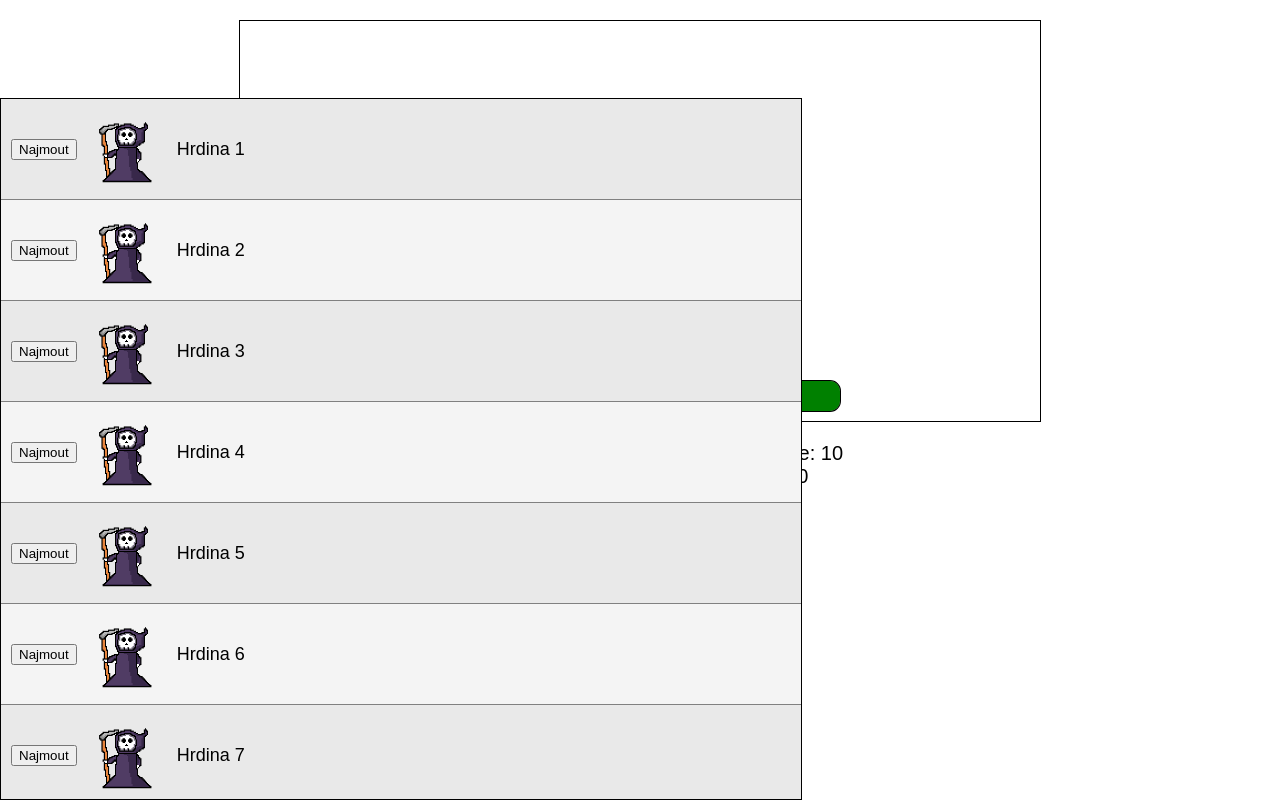
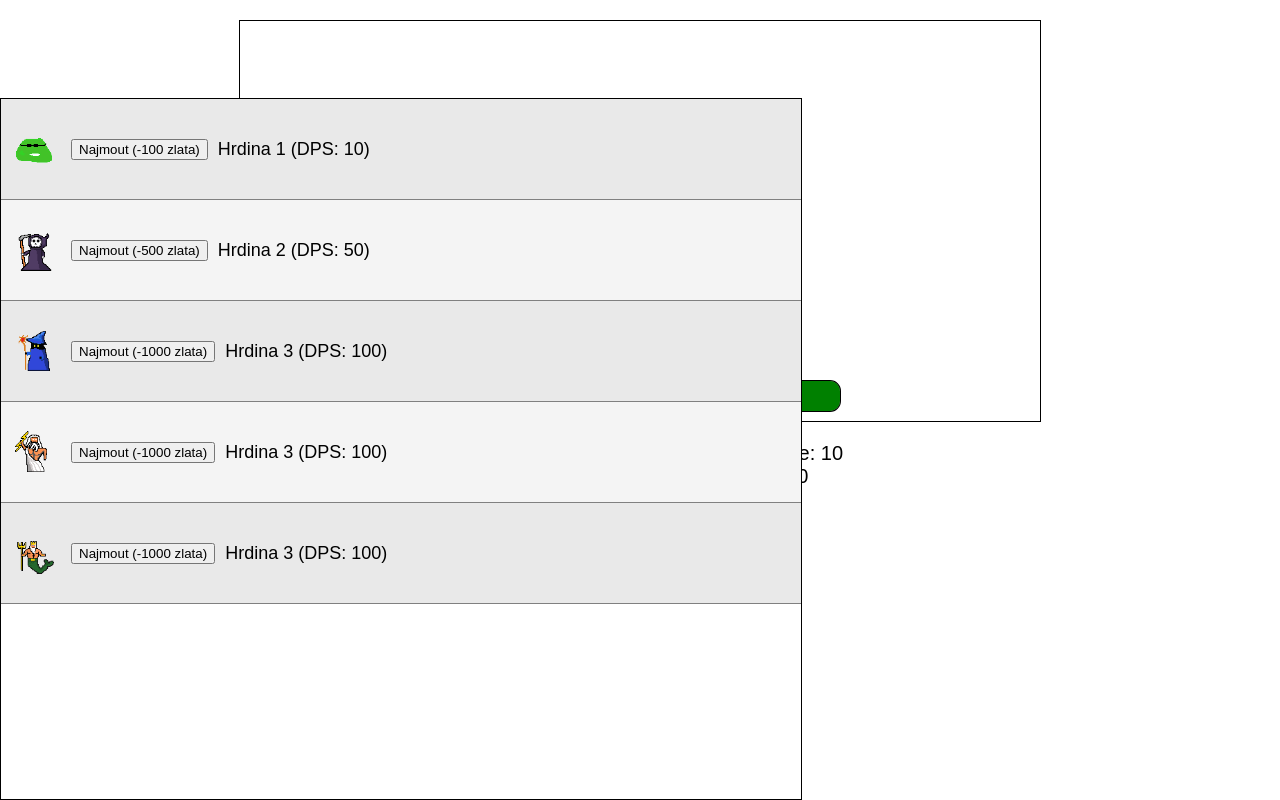
Before and after one commit to lesnijahoda/Rocnikova-prace, a plain HTML site: page index.html in a window 1280 px wide. Drawn offline with Linux system fonts and the light colour scheme.

Commit message:
celkové nový scrolovacý panel připravený na hrdiny upgrady+pole na hrdiny

```diff
--- a/res/css/style.css
+++ b/res/css/style.css
@@ -20,3 +20,6 @@ canvas {
      .hero-row:nth-child(odd) {
        background-color: #e9e9e9;
      }
+     .hero-row img {
+        border-radius: 10px; /* Zaoblené obrázky */
+     }
--- a/res/js/main.js
+++ b/res/js/main.js
@@ -54,7 +54,7 @@ class Enemy {
   }
 }
 
-// 🎮 Vytvoření instancí hrdiny a nepřítele
+// 🎮 Vytvoření hrdiny a nepřítele
 const hero = new Hero('Warrior', 10);
 const enemy = new Enemy('Goblin', 50, 20);
 
@@ -66,7 +66,7 @@ slimeImage.src = './res/img/sorcerer.png'; // Cesta k obrázku
 const canvas = document.getElementById('gameCanvas');
 const ctx = canvas.getContext('2d');
 
-// Zabránění označování textu na canvasu pomocí CSS
+// Zabránění označování textu na canvasu
 canvas.style.userSelect = 'none';
 canvas.style.webkitUserSelect = 'none';
 canvas.style.msUserSelect = 'none';
@@ -174,26 +174,53 @@ const heroPanel = document.getElementById('heroPanel');
 const heroImage = new Image();
 heroImage.src = './res/img/smrt.png';
 
-// Generování 20 hrdinů
-for (let i = 1; i <= 20; i++) {
-  const heroRow = document.createElement('div');
-  heroRow.className = 'hero-row';
-  const heroButton = document.createElement('button');
-  heroButton.textContent = 'Najmout';
-  heroButton.style.marginRight = '10px';
 
-  const heroImg = document.createElement('img');
-  heroImg.src = heroImage.src;
-  heroImg.alt = `Hrdina ${i}`;
-  heroImg.style.width = '80px';
-  heroImg.style.height = '80px';
-  heroImg.style.marginRight = '10px';
+// Seznam hrdinů/upgradů
+const upgrades = [
+  { name: "Hrdina 1", cost: 100, dps: 10, image: "./res/img/slime.png" },
+  { name: "Hrdina 2", cost: 500, dps: 50, image: "./res/img/smrt.png" },
+  { name: "Hrdina 3", cost: 1000, dps: 100, image: "./res/img/sorcerer.png" },
+  { name: "Hrdina 3", cost: 1000, dps: 100, image: "./res/img/zeus.png" },
+  { name: "Hrdina 3", cost: 1000, dps: 100, image: "./res/img/poseidon.png" },
 
+];
+
+// Generování řádků
+heroPanel.innerHTML = ""; // Vymažeme obsah panelu, pokud je potřeba
+
+upgrades.forEach((upgrade, index) => {
+  const heroRow = document.createElement("div");
+  heroRow.className = "hero-row";
+
+  const heroImage = document.createElement("img");
+  heroImage.src = upgrade.image;
+  heroImage.style.width = "50px";
+  heroImage.style.height = "50px";
+  heroImage.style.marginRight = "10px";
+
+  const heroButton = document.createElement("button");
+  heroButton.textContent = `Najmout (-${upgrade.cost} zlata)`;
+  heroButton.style.marginRight = "10px";
+
+  // Logika nákupu
+  heroButton.addEventListener("click", () => {
+    if (hero.gold >= upgrade.cost) {
+      hero.gold -= upgrade.cost;
+      hero.dps += upgrade.dps;
+      upgrade.cost = Math.floor(upgrade.cost * 1.5); // Zvýšení ceny
+      heroButton.textContent = `Najmout (-${upgrade.cost} zlata)`; // Aktualizace tlačítka
+      updateGameInfo();
+      console.log(`${upgrade.name} najat! DPS zvýšeno na ${hero.dps}`);
+    } else {
+      console.log("Nedostatek zlata!");
+    }
+  });
+
+  heroRow.appendChild(heroImage);
   heroRow.appendChild(heroButton);
-  heroRow.appendChild(heroImg);
-  heroRow.appendChild(document.createTextNode(`Hrdina ${i}`));
+  heroRow.appendChild(document.createTextNode(`${upgrade.name} (DPS: ${upgrade.dps})`));
   heroPanel.appendChild(heroRow);
-}
+});
 
 // Spuštění hry
 updateGameInfo();
```
